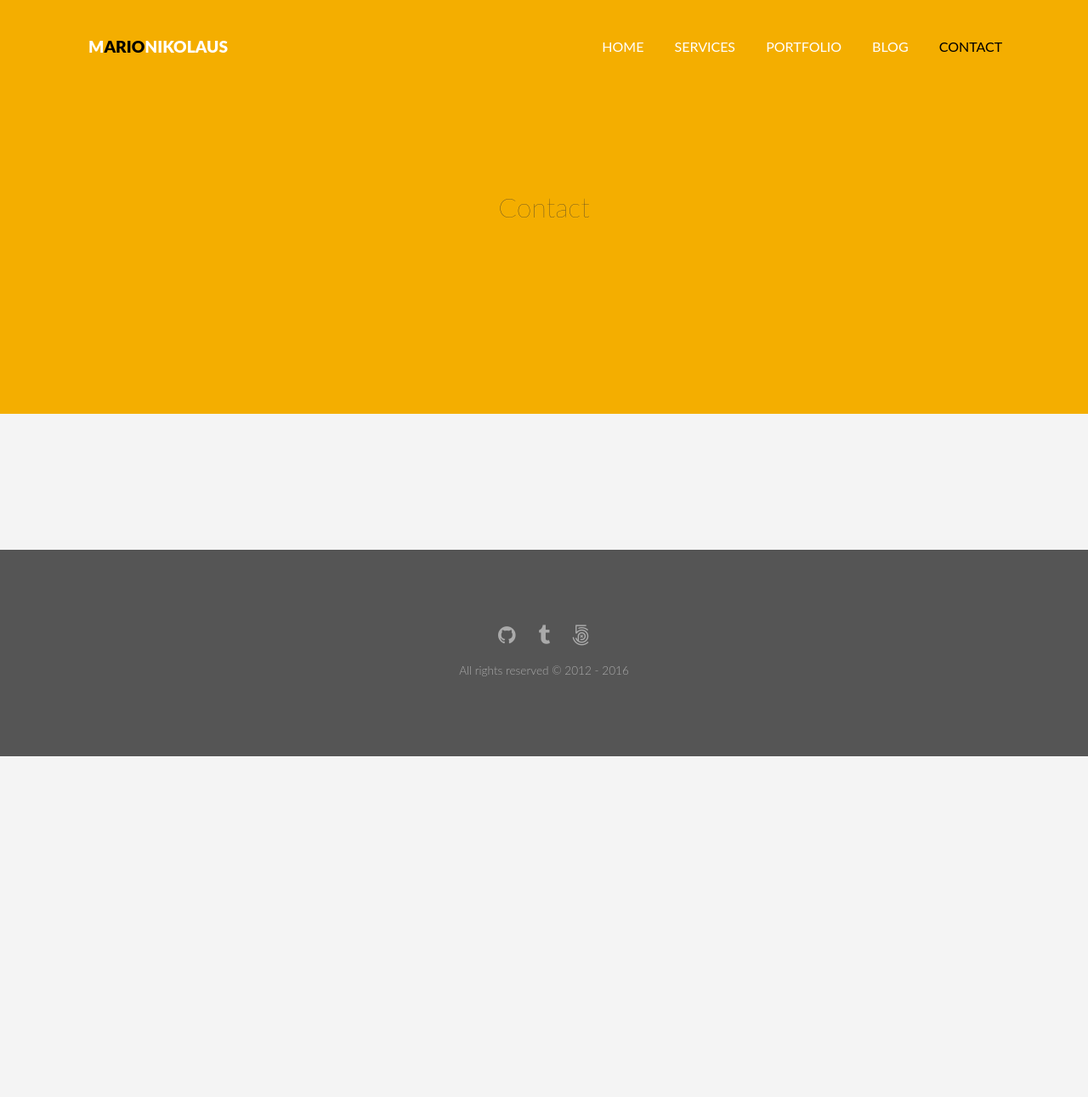
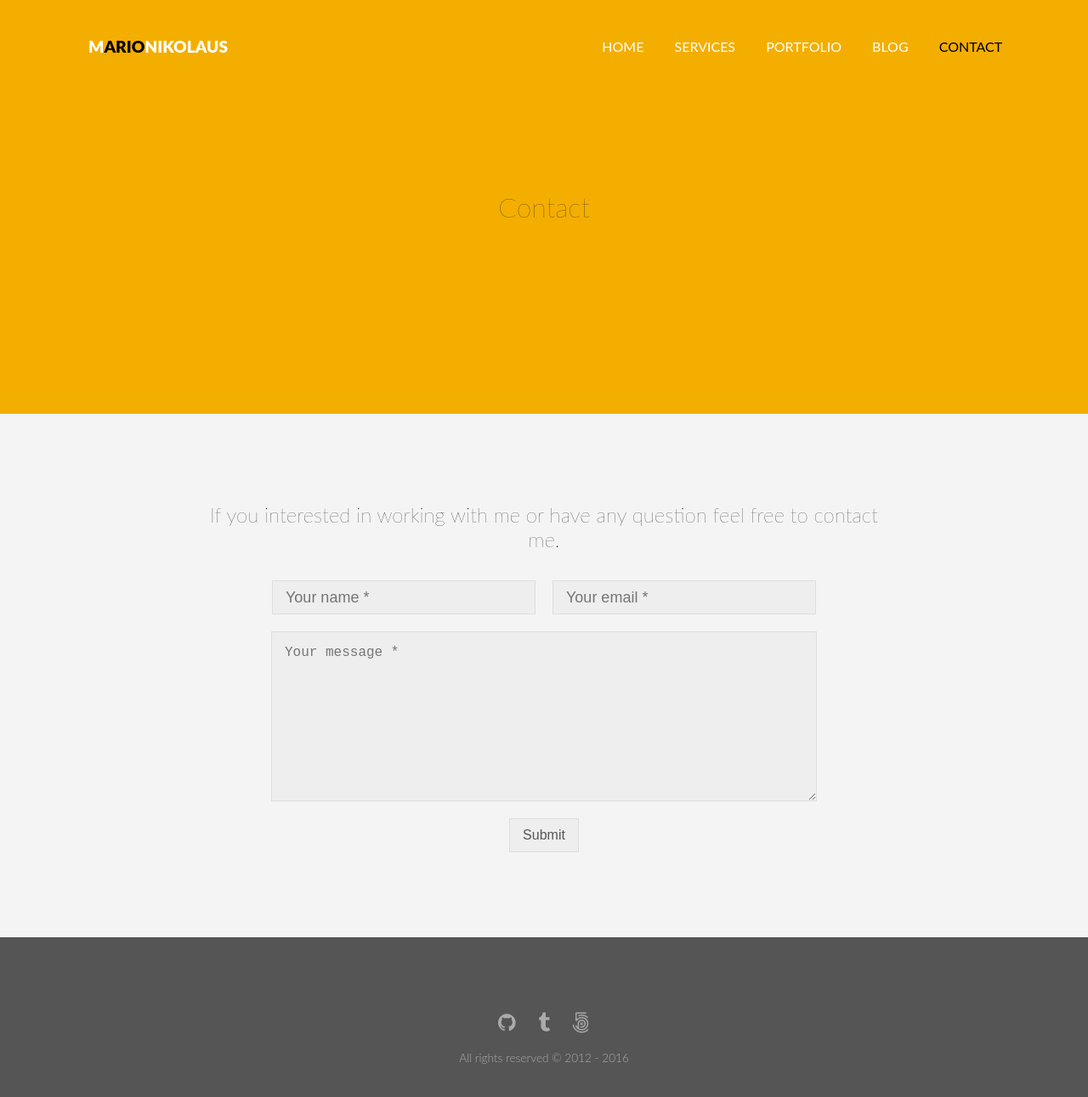
Before and after one commit to mnikolaus/mnikolaus.github.io, a Jekyll site: the page built from contact/index.html, in a window 1280 px wide and 1346 px high. Shown: the top 1291 px of the window at 85% size. Built offline with Jekyll 4.4.1, drawn with Linux system fonts in a browser that asks for light colours.

Commit message:
contact form

```diff
--- a/assets/css/styles.scss
+++ b/assets/css/styles.scss
@@ -177,6 +177,57 @@ img {
 		color:#aaa;
 	}
 }
+form {
+	margin:20px auto;
+
+	p {
+		font-size:24px;
+		font-weight: 100;
+	}
+
+	input[type=text], input[type=email]{
+		width:310px;
+		margin:10px 10px;
+		background:#eee;
+		border:1px solid #ddd;
+		height:40px;
+		font-size:18px;
+		line-height: 40px;
+		padding:0 15px;
+		box-sizing:border-box;
+	}
+
+	textarea {
+		width:642px;
+		margin:10px auto;
+		background:#eee;
+		display:block;
+		min-height:200px;
+		box-sizing:border-box;
+		font-size:16px;
+		padding:15px;
+		color:#555;
+		border:1px solid #ddd;
+	}
+
+	input[type=submit] {
+		padding:10px 15px;
+		background:#eee;
+		color:#555;
+		border:none;
+		font-size:16px;
+		cursor:pointer;
+		margin-top:10px;
+		transition:0.1s background ease-in-out;
+		border:1px solid #ddd;
+
+		&:hover {
+			background:#eee;
+			color:#333;
+			background: $orange;
+		}
+	}
+}
 .path {
   stroke-dasharray: 1000;
   stroke-dashoffset: 1200;
--- a/contact/index.html
+++ b/contact/index.html
@@ -10,7 +10,14 @@ search_omit: true
 
 
 <section>
-	<div id="services" class="container slimer">
-
+	<div class="container slimer center">
+		<form method="POST" action="//formspree.io/mario.nikolaus@gmail.com">
+			<p class="jumbo">
+				If you interested in working with me or have any question feel free to contact me.
+			</p>
+			<input type="text" placeholder="Your name *" required/><input type="email" placeholder="Your email *" required/>
+			<textarea placeholder="Your message *" required></textarea>
+			<input type="submit">
+		</form>
 	</div>
 </section>
```
Also changed, not shown: 2 other files.
